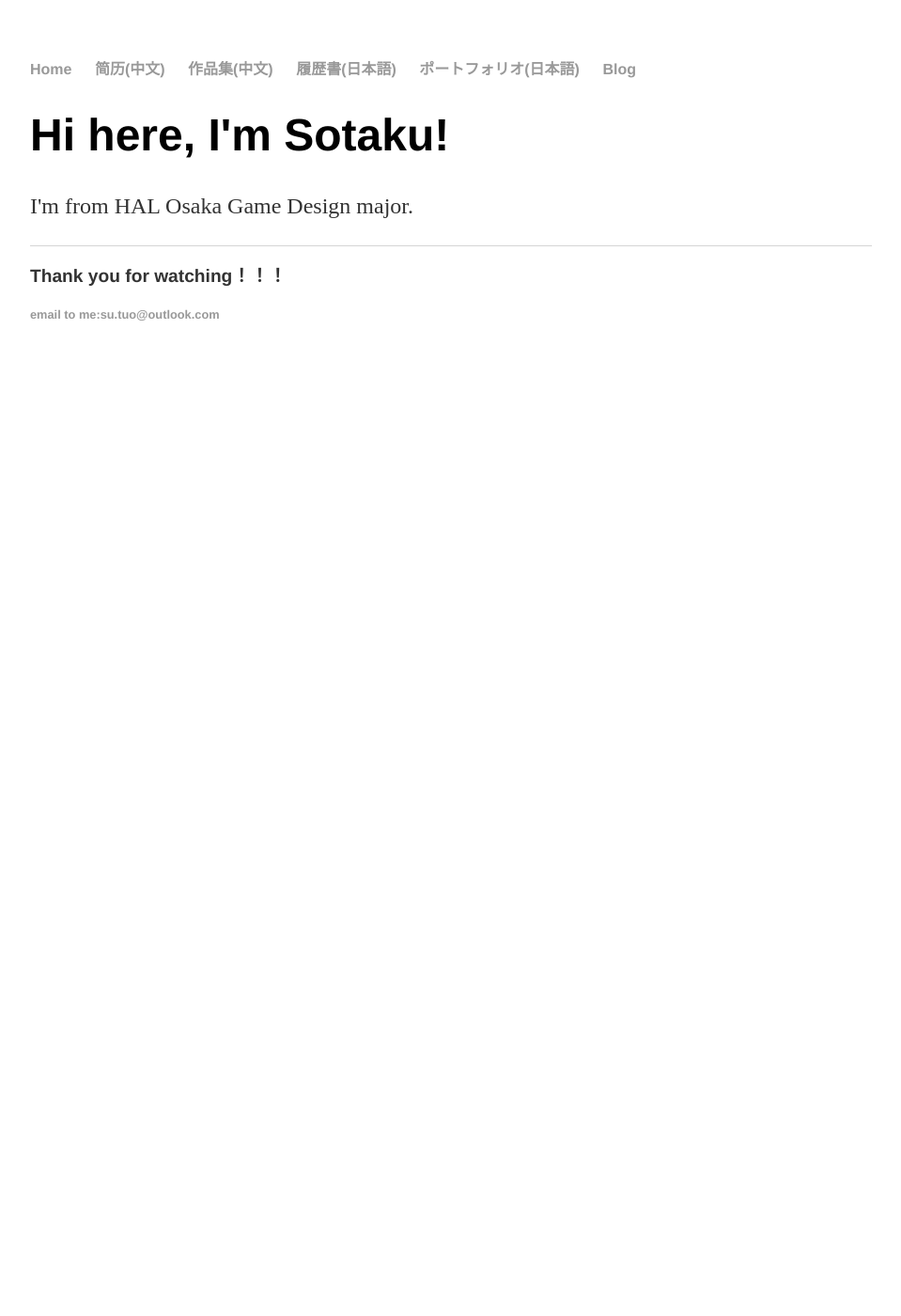
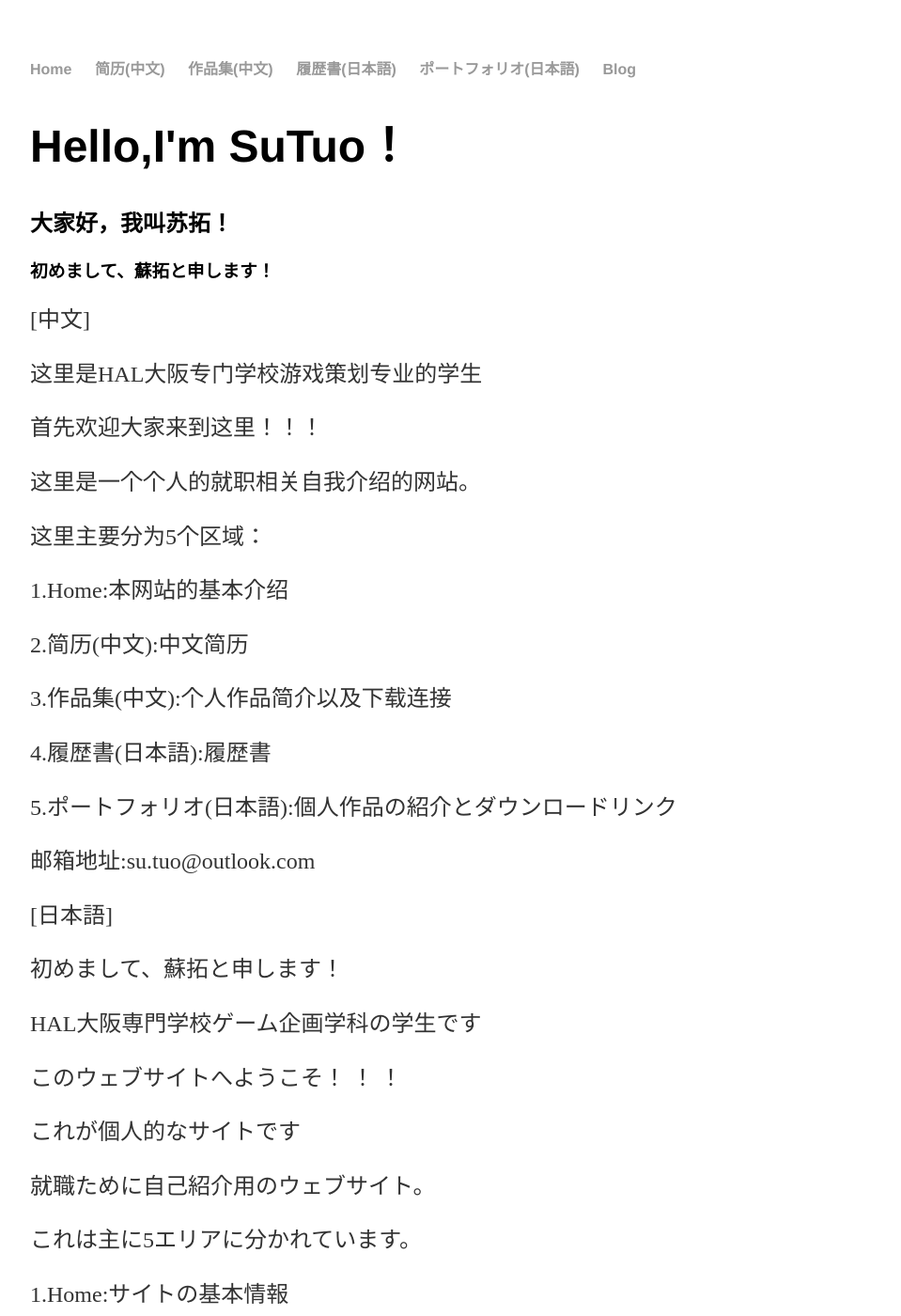
Before and after one commit to SotakuStudio/SotakuStudio.github.io, a Jekyll site: the page built from index.html, in a window 1280 px wide and 1400 px high. Shown: the whole window at 94% size, without its empty margins (160-1119 px from the left). Built offline with Jekyll 4.4.1, drawn with Linux system fonts in a browser that asks for light colours; some of the changed text lies outside the part shown.

Commit message:
Update index.html

```diff
--- a/index.html
+++ b/index.html
@@ -3,6 +3,34 @@ layout: default
 title: GameDesigner Sotaku, HAL Osaka
 ---
 <div class="blurb">
-    <h1>Hi here, I'm Sotaku!</h1>
-    <p>I'm from HAL Osaka Game Design major.</p>
+    <h1>Hello,I'm SuTuo！</h1>
+    <h2>大家好，我叫苏拓！</h2>
+    <h3>初めまして、蘇拓と申します！</h3>
+    <p>[中文]</p>
+    <p>这里是HAL大阪专门学校游戏策划专业的学生</p>
+    <p>首先欢迎大家来到这里！！！</p>
+    <p>这里是一个个人的就职相关自我介绍的网站。</p>
+    <p>这里主要分为5个区域：</p>
+    <p>1.Home:本网站的基本介绍</p>
+    <p>2.简历(中文):中文简历</p>
+    <p>3.作品集(中文):个人作品简介以及下载连接</p>
+    <p>4.履歴書(日本語):履歴書</p>
+    <p>5.ポートフォリオ(日本語):個人作品の紹介とダウンロードリンク</p>
+    <p>邮箱地址:su.tuo@outlook.com</p>
+    <p>[日本語]</p>
+    <p>初めまして、蘇拓と申します！</p>
+    <p>HAL大阪専門学校ゲーム企画学科の学生です</p>
+    <p>このウェブサイトへようこそ！ ！ ！</p>
+    <p>これが個人的なサイトです</p>
+    <p>就職ために自己紹介用のウェブサイト。</p>
+    <p>これは主に5エリアに分かれています。</p>
+    <p>1.Home:サイトの基本情報</p>
+    <p>2.简历(中文):履歴書(中国語)</p>
+    <p>3.作品集(中文):個人作品の紹介とダウンロードリンク(中国語)</p>
+    <p>4.履歴書(日本語):履歴書</p>
+    <p>5.ポートフォリオ(日本語):個人作品の紹介とダウンロードリンク</p></p>
+    <p>メールアドレス:su.tuo@outlook.com</p>
+    <h4>楽しみにしてください!!!</h1>
+    <h5>玩的开心!!!</h2>
+    <h6>Have fun!!!</h3>
 </div><!-- /.blurb -->
```
